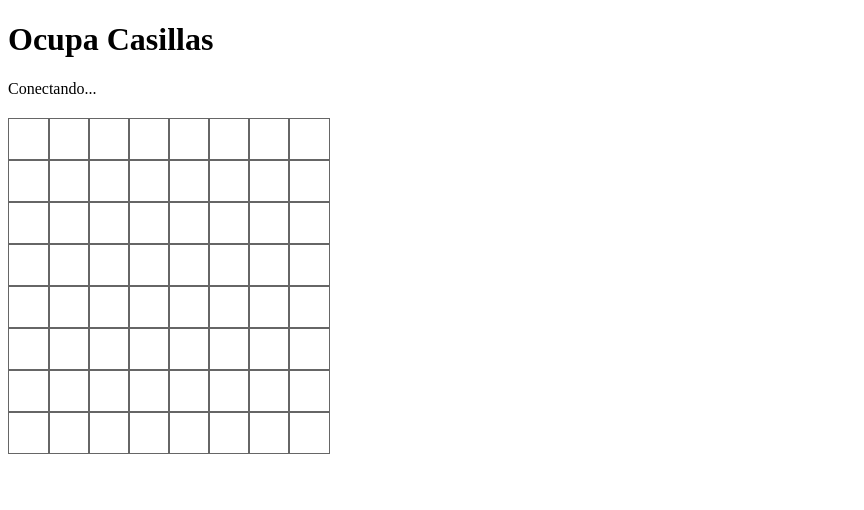
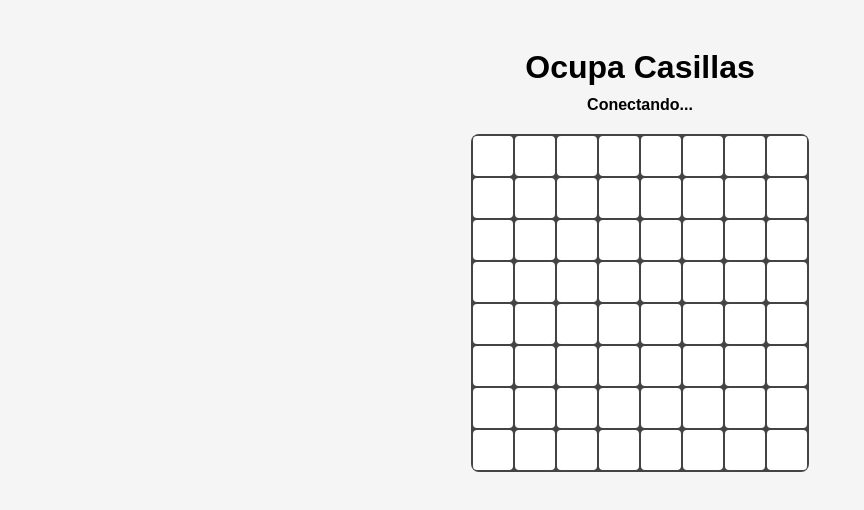
Before and after one commit to JoanRock/juegoocupacion, a plain HTML site: page index.html in a window 1280 px wide. Shown: the whole page, without its empty margins (0-864 px from the left). Drawn offline with Linux system fonts and the light colour scheme; no server answers.

Commit message:
Update index.html

```diff
--- a/index.html
+++ b/index.html
@@ -4,15 +4,57 @@
   <meta charset="UTF-8" />
   <title>Ocupa Casillas (Firebase)</title>
   <style>
-    #board { display: grid; margin: 20px auto; }
+    body {
+      font-family: sans-serif;
+      background: #f5f5f5;
+      display: flex;
+      flex-direction: column;
+      align-items: center;
+      padding: 20px;
+    }
+
+    h1 {
+      margin-bottom: 10px;
+    }
+
+    #status {
+      margin-bottom: 20px;
+      font-weight: bold;
+    }
+
+    #board {
+      display: grid;
+      grid-gap: 2px;
+      background: #444;
+      padding: 2px;
+      border-radius: 8px;
+    }
+
     .cell {
       width: 40px;
       height: 40px;
-      border: 1px solid #666;
+      background: #fff;
+      border-radius: 4px;
       display: flex;
       align-items: center;
       justify-content: center;
       cursor: pointer;
+      transition: transform 0.1s, background 0.2s;
+    }
+    .cell:hover {
+      transform: scale(1.1);
+    }
+
+    .cell.empty {
+      background: #fff;
+    }
+    .cell.player0 { background: #ff9999; }
+    .cell.player1 { background: #99ff99; }
+    .cell.player2 { background: #9999ff; }
+    .cell.player3 { background: #ffcc99; }
+
+    .cell.current-turn {
+      box-shadow: inset 0 0 0 3px #333;
     }
   </style>
 </head>
@@ -34,7 +76,7 @@
     const firebaseConfig = {
       apiKey: "AIzaSyCPcfbyxWNJr9DksBdmJrnZe4Fs3ZnINtY",
       authDomain: "juego-ocupacion.firebaseapp.com",
-      databaseURL: "https://juego-ocupacion.firebaseio.com",
+      databaseURL: "https://juego-ocupacion-default-rtdb.europe-west1.firebasedatabase.app",
       projectId: "juego-ocupacion",
       storageBucket: "juego-ocupacion.appspot.com",
       messagingSenderId: "567270483949",
@@ -51,13 +93,17 @@
     const boardRef = ref(db, `games/${gameId}/board`);
     const turnRef  = ref(db, `games/${gameId}/turn`);
 
+    runTransaction(turnRef, curr => (curr === null ? 0 : curr));
+    runTransaction(boardRef, board => (board === null ? {} : board));
+
+    let currentTurn = 0;
     const boardEl = document.getElementById('board');
     boardEl.style.gridTemplateColumns = `repeat(${BOARD_SIZE}, 40px)`;
 
     for (let y = 0; y < BOARD_SIZE; y++) {
       for (let x = 0; x < BOARD_SIZE; x++) {
         const cell = document.createElement('div');
-        cell.classList.add('cell');
+        cell.classList.add('cell', 'empty');
         cell.dataset.x = x;
         cell.dataset.y = y;
         cell.addEventListener('click', () => makeMove(x, y));
@@ -69,13 +115,23 @@
       const board = snap.val() || {};
       document.querySelectorAll('.cell').forEach(div => {
         const key = `${div.dataset.x},${div.dataset.y}`;
-        div.textContent = board[key] || '';
+        const pid = board[key];
+        div.className = 'cell empty';
+        if (pid !== undefined) {
+          div.classList.add(`player${pid}`);
+        }
+        if (pid === currentTurn) {
+          div.classList.add('current-turn');
+        }
       });
     });
 
     onValue(turnRef, snap => {
       const turn = snap.val() || 0;
+      currentTurn = turn;
       document.getElementById('status').textContent = `Turno de: ${turn}`;
+      // Re-pinta per destacar el torn
+      onValue(boardRef, b => {});
     });
 
     function makeMove(x, y) {
@@ -83,7 +139,7 @@
       runTransaction(boardRef, board => {
         board = board || {};
         if (!board[key]) {
-          board[key] = turnRef.path.pieces_.pop(); // aquí pots usar un identificador de jugador
+          board[key] = currentTurn;
           return board;
         }
         return;
```
